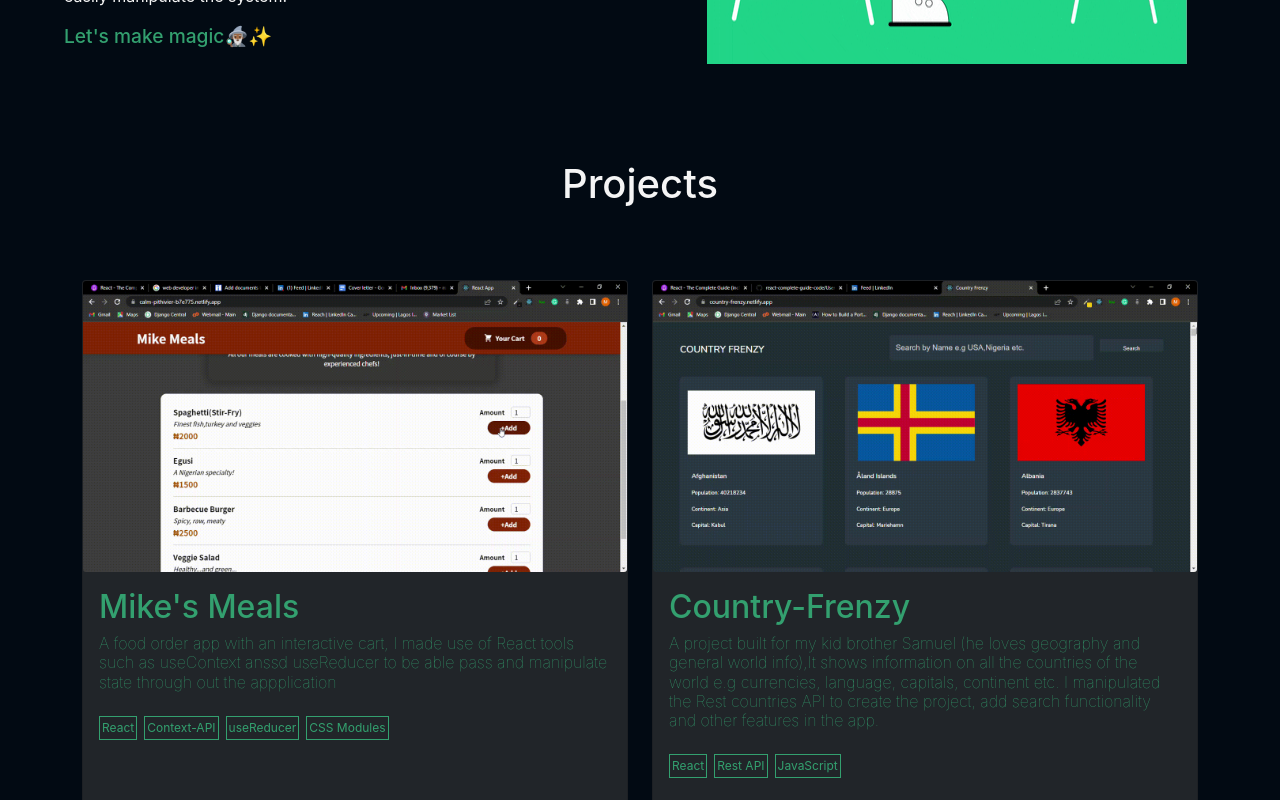
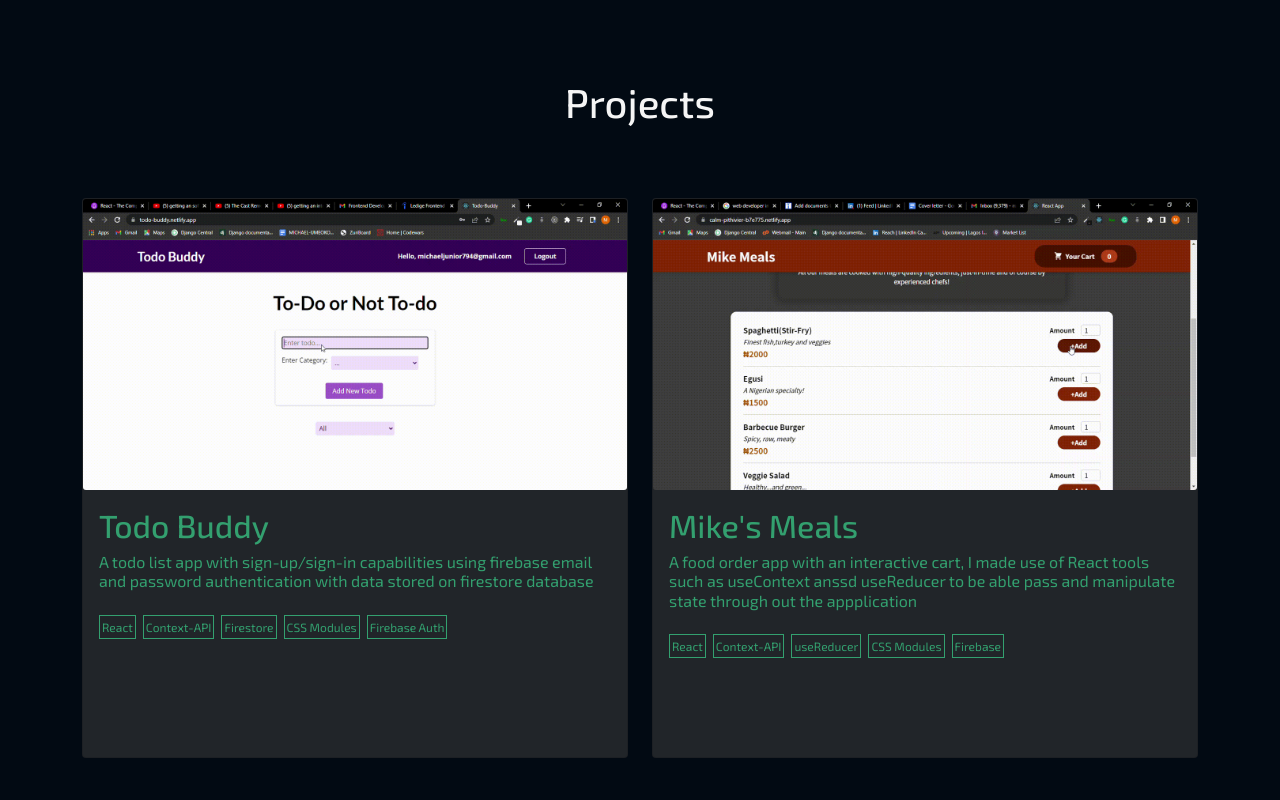
Before and after one commit to mikey247/portfolio, a React (Create React App) app: page / in a window 1280 px wide. Shown: the part 1200-2000 px from the top of the page. Built offline with nearby package versions, Linux system fonts and the light colour scheme.

Commit message:
added-project-and-styling

```diff
--- a/src/App.js
+++ b/src/App.js
@@ -2,14 +2,14 @@ import About from "./components/About";
 import Contact from "./components/Contact";
 import Footer from "./components/Footer";
 import HomePage from "./components/HomePage";
-import NavigationBar from "./components/NavBar";
+// import NavigationBar from "./components/NavBar";
 import Projects from "./components/Projects";
 import classes from "./components/HomePage.module.css";
 
 function App() {
   return (
     <div className={classes.body}>
-      <NavigationBar />
+      {/* <NavigationBar /> */}
       <HomePage />
       <About />
       <Projects />
--- a/src/components/Contact.js
+++ b/src/components/Contact.js
@@ -84,6 +84,7 @@ const Contact = () => {
             />
             <br />
             <input type="submit" value="Send" className={classes.send} />
+            {/* <button className={classes.send}>submit</button> */}
           </form>
         </div>
       </div>
--- a/src/components/Contact.module.css
+++ b/src/components/Contact.module.css
@@ -90,9 +90,14 @@ textarea {
     font-size: 0.8rem;
   }
   .send {
+    font-size: 12px;
+    padding-bottom: 2.5rem;
+  }
+  .send input {
     height: 2.5rem;
     width: 60%;
-    font-size: 1rem;
+    /* font-size: 1rem; */
+    padding: 2rem;
   }
 }
 
--- a/src/data.js
+++ b/src/data.js
@@ -1,4 +1,19 @@
 export const projects = [
+  {
+    title: "Todo Buddy",
+    github: "React",
+    description:
+      "A todo list app with sign-up/sign-in capabilities using firebase email and password authentication with data stored on firestore database",
+    image: "assets/todo-buddy.gif",
+    link: "https://todo-buddy.netlify.app/",
+    tools: [
+      "React",
+      "Context-API",
+      "Firestore",
+      "CSS Modules",
+      "Firebase Auth",
+    ],
+  },
   {
     title: "Mike's Meals",
     github: "React",
@@ -6,7 +21,7 @@ export const projects = [
       "A food order app with an interactive cart, I made use of React tools such as useContext anssd useReducer to be able pass and manipulate state through out the appplication ",
     image: "assets/mikemeals.gif",
     link: "https://calm-pithivier-b7e775.netlify.app/",
-    tools: ["React", "Context-API", "useReducer", "CSS Modules"],
+    tools: ["React", "Context-API", "useReducer", "CSS Modules", "Firebase"],
   },
   {
     title: "Country-Frenzy",
--- a/src/index.css
+++ b/src/index.css
@@ -1,13 +1,12 @@
+@import url("https://fonts.googleapis.com/css2?family=Exo+2:wght@400;500;600;700&family=Inconsolata:wght@500;600;700;900&family=Inter:wght@400;500;700&family=Josefin+Sans:wght@200;700&family=Manrope:wght@800&family=Montserrat:wght@100&family=Nunito+Sans:ital,wght@0,300;0,400;0,600;1,800&family=Open+Sans&family=Poppins:wght@500;700&family=Saira+Condensed:wght@300&display=swap");
 body {
   margin: 0;
-  font-family: -apple-system, BlinkMacSystemFont, 'Segoe UI', 'Roboto', 'Oxygen',
-    'Ubuntu', 'Cantarell', 'Fira Sans', 'Droid Sans', 'Helvetica Neue',
-    sans-serif;
+  font-family: "Exo 2", sans-serif;
   -webkit-font-smoothing: antialiased;
   -moz-osx-font-smoothing: grayscale;
 }
 
 code {
-  font-family: source-code-pro, Menlo, Monaco, Consolas, 'Courier New',
+  font-family: source-code-pro, Menlo, Monaco, Consolas, "Courier New",
     monospace;
 }
```
Also changed, not shown: public/assets/todo-buddy.gif (added).
